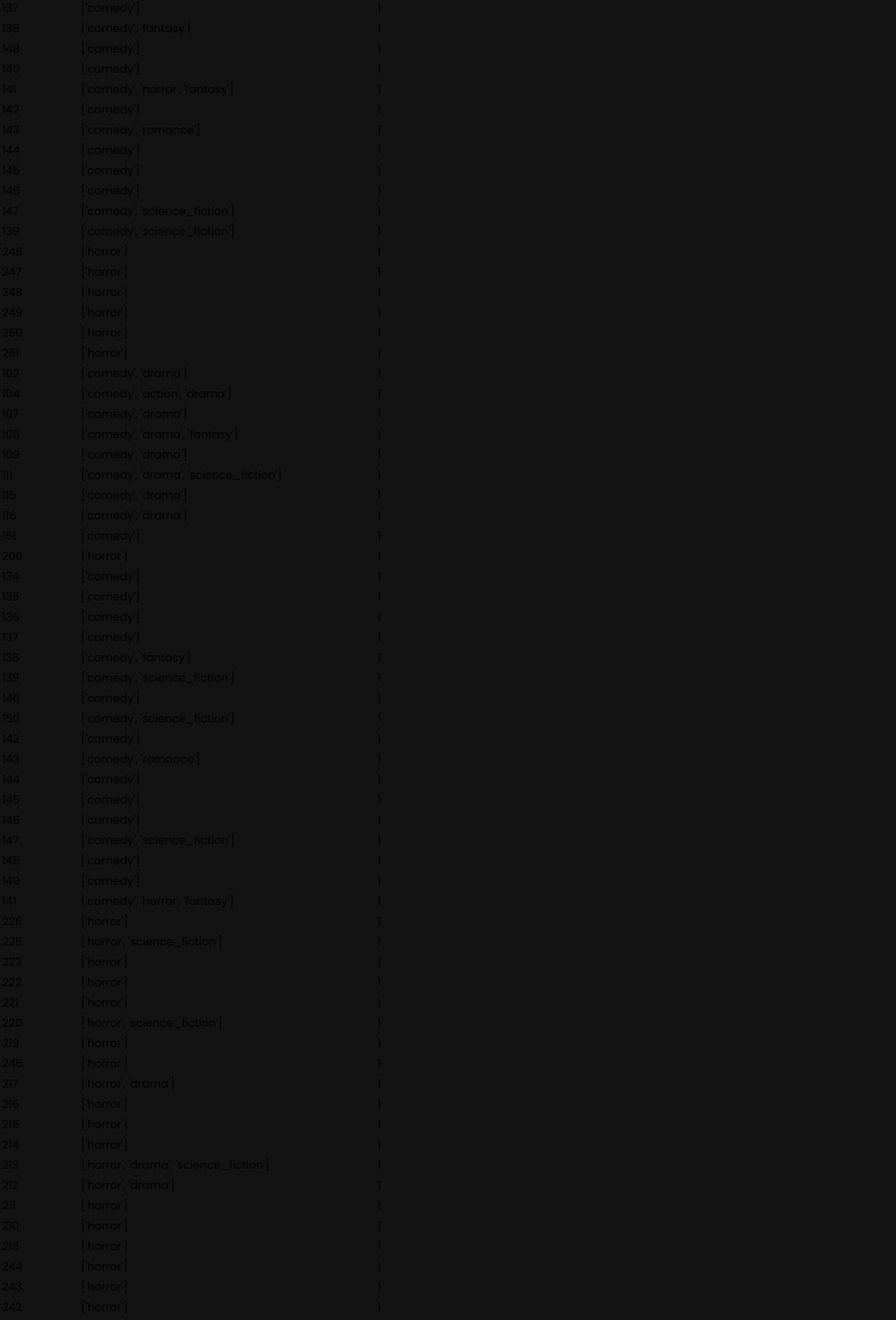
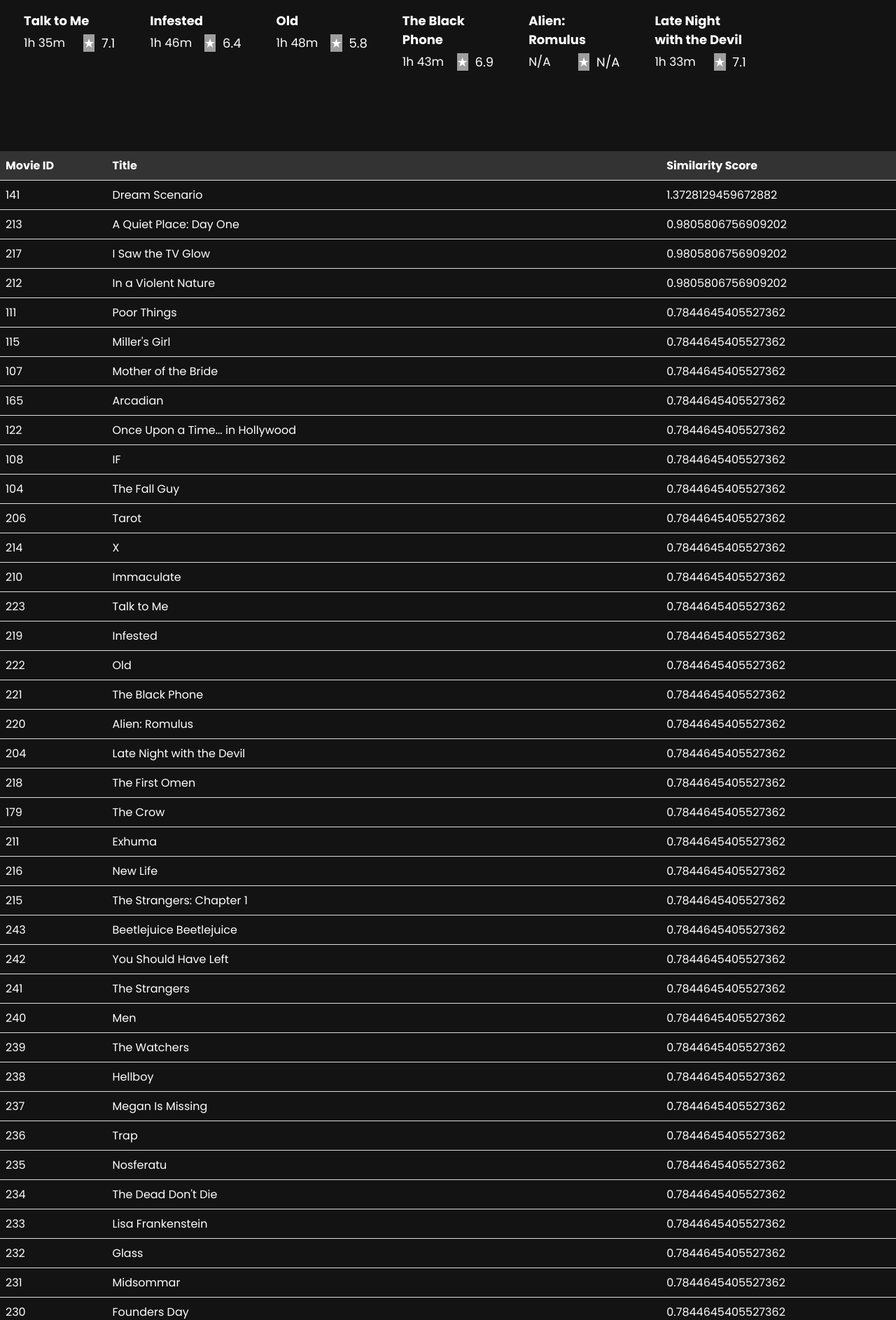
Before and after one commit to axthoison/MovieMuse, a Django app: page /my-liked-movies/ in a window 1280 px wide. Shown: the part 2945-4831 px from the top of the page at 70% size. Run offline with Django 5.2, Linux system fonts and the light colour scheme; a user stored in the database is signed in; data comes from the database, SQL or seed files in the repository; both versions use the stored data as it was after the commit; grey boxes are pictures that could not be loaded.

Commit message:
combined genres for better results, calculated user_vector and movie_vector to achieve similarity score by their dot product, appended details for the specific id's and displayed them on the page

```diff
--- a/website/base/templates/home.html
+++ b/website/base/templates/home.html
@@ -799,6 +799,7 @@ span.s
                     $('#likeButton').data('id', movie.id);
 
                     $('#movieModal').modal('show');
+
                 }
             });
         });
--- a/website/base/templates/my_liked_movies.html
+++ b/website/base/templates/my_liked_movies.html
@@ -115,10 +115,45 @@
                 width: calc((100% - 2 * 24px)); /* Adjust width for smaller screens */
             }
         }
+        .table-container {
+            margin-top: 50px;
+        }
+        table {
+            width: 100%;
+            border-collapse: collapse;
+        }
+        th, td {
+            border-bottom: 1px solid #ddd;
+            padding: 8px;
+            text-align: left;
+            color: #fff;
+        }
+        th {
+            background-color: #333;
+        }
+        .return-home-button:hover {
+            background-color: transparent;
+            color: #fff;
+        }
+        .return-home-button {
+            position: fixed;
+            top: 20px;
+            left: 20px;
+            padding: 8px 16px;
+            background-color: #fff;
+            color: #653160;
+            border-radius: 30px;
+            text-decoration: none;
+            font-size: 16px;
+            font-weight:bold;
+            transition: background-color 0.3s;
+            border: 2px solid #ffffff;
 
+        }
     </style>
 </head>
 <body>
+    <a href="{% url 'home' %}" class="return-home-button">Return Home</a>
     <div class="wrapper">
         <h2 style="color: white; margin-top:50px;">My Liked Movies</h2>
         <div class="card-wrapper">
@@ -138,24 +173,38 @@
                 </div>
             {% endfor %}
         </div>
+        <h2 style="color: white; margin-top:50px;">Recommended Movies for You</h2>
+        <div class="card-wrapper">
+            {% for recommendation in  recommendations|slice:":20" %}
+                <div class="card-item">
+                    <img src="{{ recommendation.image_url }}" alt="{{ recommendation.title }}" data-id="{{ recommendation.id }}">
+                    <div class="card-info">
+                        <a href="#" class="card-title">{{ recommendation.title }}</a>
+                        <div class="details">
+                            <div class="runtime">{{ recommendation.length }}</div>
+                            <div class="rate">
+                                <span class="star">★</span>
+                                <span class="rate-value">{{ recommendation.rating }}</span>
                             </div>
-    <h2 class="recommendations-title">Recommended Movies for You</h2>
+                        </div>
+                    </div>
+                </div>
+            {% endfor %}
+        </div>
         <div class="table-container">
             <table>
                 <thead>
                     <tr>
                         <th>Movie ID</th>
                         <th>Title</th>
-                    <th>Genres</th>
                         <th>Similarity Score</th>
                     </tr>
                 </thead>
                 <tbody>
-                {% for recommendation in recommendations %}
+                    {% for recommendation in recommendations  %}
                         <tr>
-                        <td>{{ recommendation.movieId }}</td>
+                            <td>{{ recommendation.id }}</td>
                             <td>{{ recommendation.title }}</td>
-                        <td>{{ recommendation.genre }}</td>
                             <td>{{ recommendation.similarity_score }}</td>
                         </tr>
                     {% endfor %}
--- a/website/base/views.py
+++ b/website/base/views.py
@@ -98,20 +98,23 @@ def my_liked_movies(request):
     return render(request, 'my_liked_movies.html', context)
 
 import pandas as pd
+def generate_recommendations(liked_movies, all_movies):
 
-def generate_recommendations(liked_movies, all_movies):
-    #combina genres
+    liked_movie_ids = set(liked_movie.movie.id for liked_movie in liked_movies)
+
+    #combine genres for movies with same title
     unique_movies = {}
     for movie in all_movies:
-        if movie.title in unique_movies:
-            unique_movies[movie.title]['genre'].append(movie.genre)
-        else:
-            unique_movies[movie.title] = {'id': movie.id, 'genre': [movie.genre]}
+        if movie.id not in liked_movie_ids:  #skip movies already liked
+            if movie.title in unique_movies:
+                unique_movies[movie.title]['genre'].append(movie.genre)
+            else:
+                unique_movies[movie.title] = {'id': movie.id, 'genre': [movie.genre]}
 
-    # Convert unique_movies to DataFrame
+
     unique_movies_df = pd.DataFrame(list(unique_movies.values()))
 
-    # Create genre vectors
+    #genre vecors
     genre_list = np.unique([genre for genres in unique_movies_df['genre'] for genre in genres])
 
     def create_genre_vector(genres):
@@ -119,29 +122,43 @@ def generate_recommendations(liked_movies, all_movies):
 
     unique_movies_df['genre_vector'] = unique_movies_df['genre'].apply(create_genre_vector)
 
-    #unique movies test file
-    unique_movies_df.to_csv('unique_movies.csv', index=False)
-
-    # convert liked movies to DataFrame
+    #liked movies to DF
     liked_movies_df = pd.DataFrame([{
         'id': lm.movie.id,
         'genre': lm.movie.genre,
         'genre_vector': create_genre_vector(lm.movie.genre)
     } for lm in liked_movies])
 
-    #similarity scores
+    #calculate user_vector based on liked movies
+    user_vector = np.sum(liked_movies_df['genre_vector'], axis=0)
+    user_vector_norm = user_vector / np.linalg.norm(user_vector)  # Normalize user_vector
+
+    #calculate similarity with dot product
     recommendations = []
-    for liked_movie in liked_movies_df.itertuples():
-        for movie in unique_movies_df.itertuples():
-            if liked_movie.id != movie.id:
-                similarity_score = np.dot(liked_movie.genre_vector, movie.genre_vector)
-                recommendations.append({
-                    'movieId': movie.id,
-                    'genre': movie.genre,
-                    'similarity_score': similarity_score
-                })
+    for movie in unique_movies_df.itertuples():
+        similarity_score = np.dot(user_vector_norm, movie.genre_vector)
+        recommendations.append({
+            'movieId': movie.id,
+            'genre': movie.genre,
+            'similarity_score': similarity_score
+        })
 
     recommendations_df = pd.DataFrame(recommendations)
     recommendations_df = recommendations_df.sort_values(by='similarity_score', ascending=False)
 
-    return recommendations_df.to_dict(orient='records')
+    recommended_movies_with_details = []
+    for movie_id in recommendations_df['movieId']:
+        recommended_movie = Movie.objects.filter(id=movie_id).first()
+        if recommended_movie:
+            #append details for the movie id that has the same title so we can display from database
+            similarity_score = recommendations_df.loc[recommendations_df['movieId'] == movie_id]['similarity_score'].iloc[0]
+            recommended_movies_with_details.append({
+                'id': recommended_movie.id,
+                'title': recommended_movie.title,
+                'image_url': recommended_movie.image_url,
+                'length': recommended_movie.length,
+                'rating': recommended_movie.rating,
+                'similarity_score': similarity_score
+            })
+
+    return recommended_movies_with_details
```
Also changed, not shown: website/db.sqlite3. Lines whose indentation alone changed are shown as unchanged.
